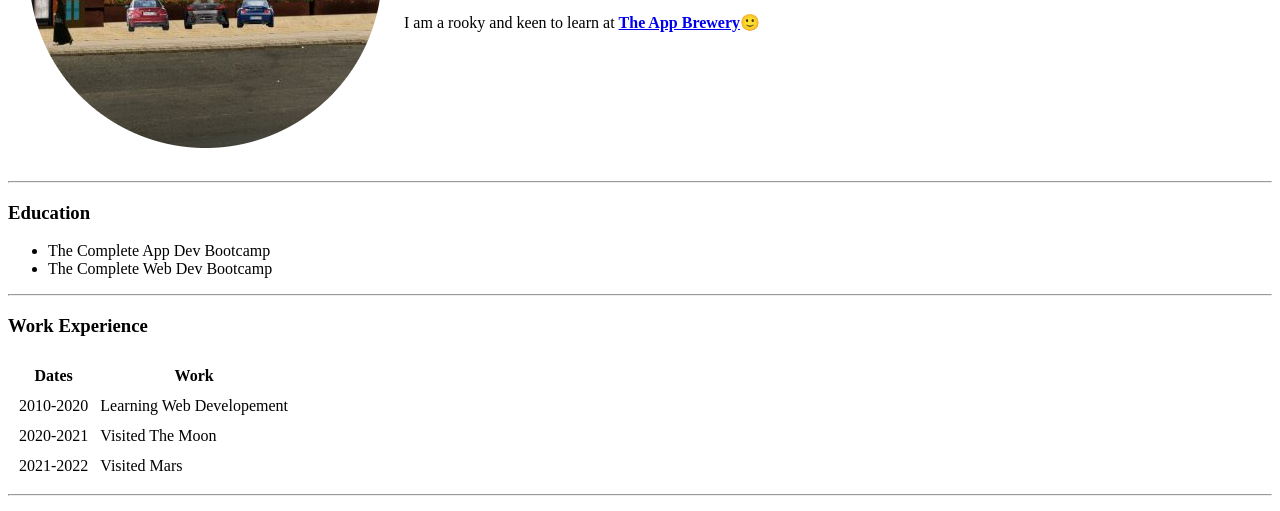
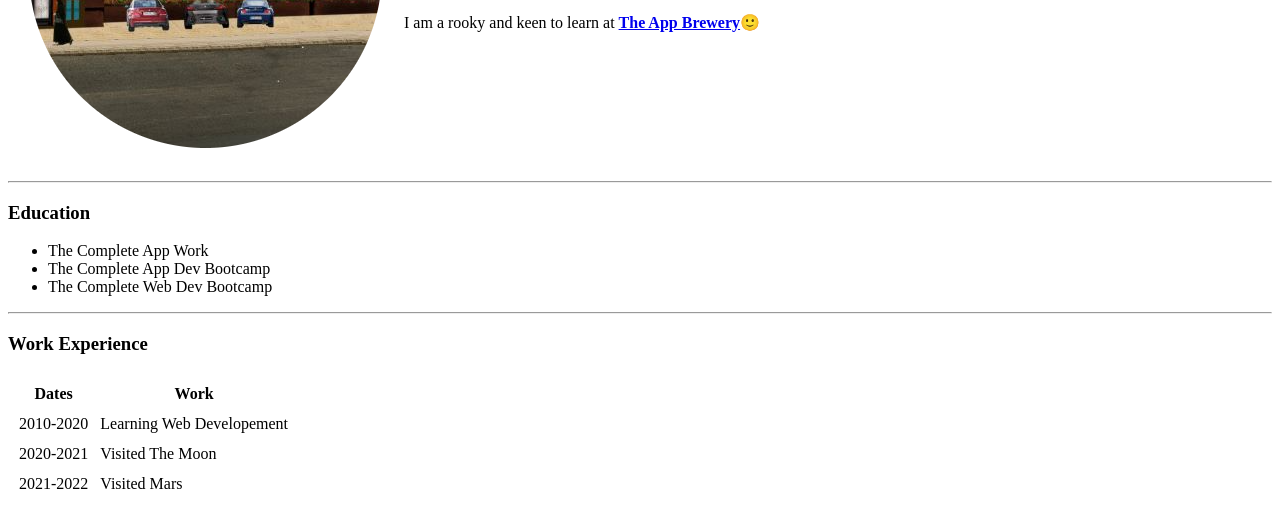
Before and after one commit to TahirAli01/cv, a plain HTML site: page index.html in a window 1280 px wide. Shown: the part 234-745 px from the top of the page. Drawn offline with Linux system fonts and the light colour scheme.

Commit message:
Update index.html

```diff
--- a/index.html
+++ b/index.html
@@ -23,6 +23,7 @@
   <hr>
   <h3>Education</h3>
   <ul>
+    <li> The Complete App Work</li>
     <li>The Complete App Dev Bootcamp</li>
     <li>The Complete Web Dev Bootcamp</li>
   </ul>
```
